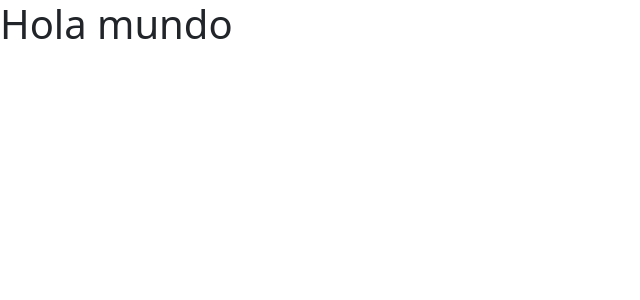
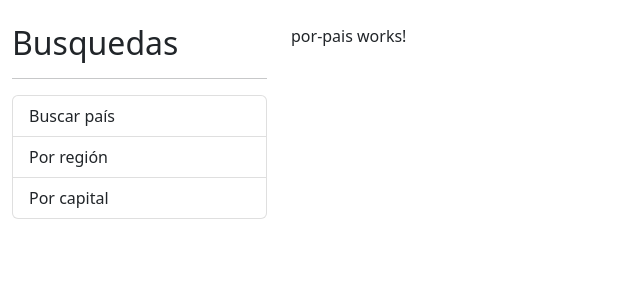
Before and after one commit to juang-10/paisesApp, an Angular app: page / in a window 1280 px wide. Shown: the top 300 px of the page, without its empty margins (0-640 px from the left). Built offline with nearby package versions, Linux system fonts and the light colour scheme.

Commit message:
Feat: maquetación inicial de la aplicación

```diff
--- a/src/app/app.component.html
+++ b/src/app/app.component.html
@@ -1 +1,15 @@
-<h1>Hola mundo</h1>
+<div class="row container mt-4">
+  <div class="col-3">
+    <h2>Busquedas</h2>
+    <hr>
+    <ul class="list-group">
+      <li class="list-group-item">Buscar país</li>
+      <li class="list-group-item">Por región</li>
+      <li class="list-group-item">Por capital</li>
+    </ul>
+  </div>
+
+  <div class="col">
+    <router-outlet></router-outlet>
+  </div>
+</div>
```
